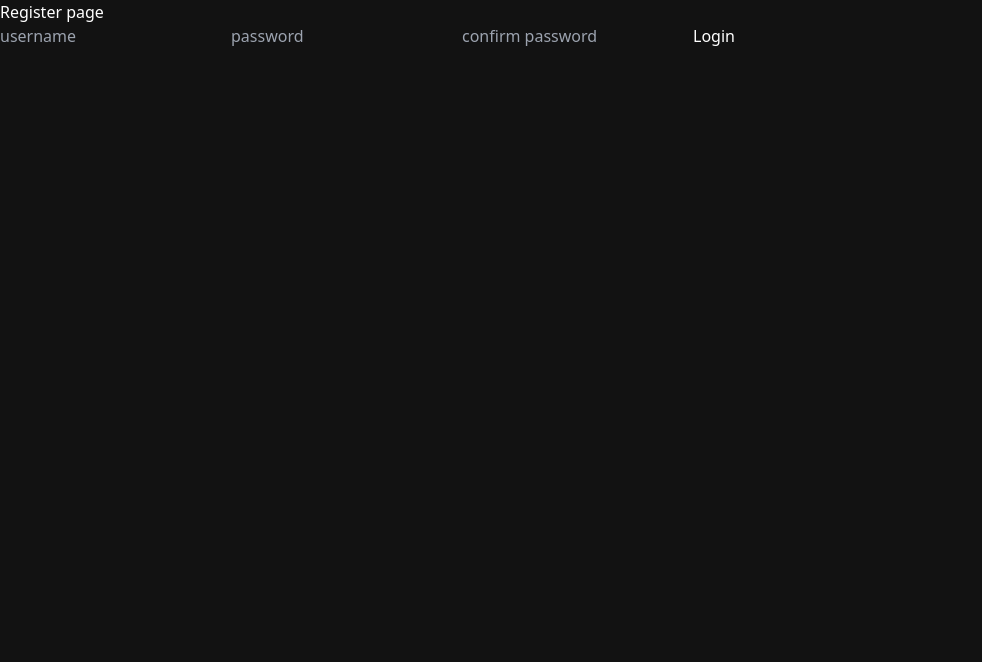
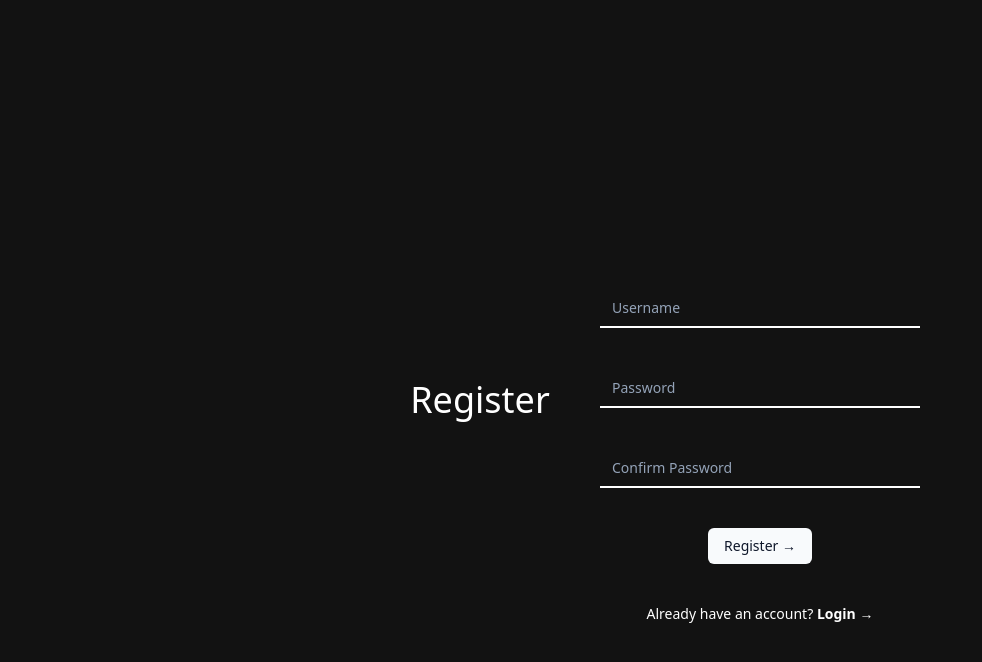
Before and after one commit to mark-p7/Unseen, a Next.js app in the folder Client/unseen/: page /register in a window 1280 px wide. Shown: the top 662 px of the page, without its empty margins (0-982 px from the left). Built offline with nearby package versions, Linux system fonts and the light colour scheme; no server answers.

Commit message:
- Styled login and register pages

```diff
--- a/Client/unseen/src/app/login/page.tsx
+++ b/Client/unseen/src/app/login/page.tsx
@@ -1,19 +1,46 @@
 "use client";
-import { socket } from "@/socket";
 import { useContext, useEffect, useState } from "react";
 import axios from 'axios';
-import { redirect, useRouter } from "next/navigation";
+import { useRouter } from "next/navigation";
 import { Context } from "@/context/userContext";
+import { Button } from "@/app/components/ui/button";
+import {
+    Form,
+    FormControl,
+    FormField,
+    FormItem,
+    FormMessage,
+} from "@/app/components/ui/form"
+import { AlertCircle } from "lucide-react"
+import {
+    Alert,
+    AlertDescription,
+    AlertTitle,
+} from "@/app/components/ui/alert"
+import { Input } from "@/app/components/ui/input"
+import { useForm } from "react-hook-form";
+import * as z from "zod"
+import { zodResolver } from "@hookform/resolvers/zod";
+
+const formSchema = z.object({
+    username: z.string().min(2).max(50),
+    password: z.string().min(2).max(50),
+})
 
 export default function Home() {
     const { userStatus, setUserStatus } = useContext(Context);
     const router = useRouter()
+    const [isWrongPassword, setIsWrongPassword] = useState<boolean>(false);
+
+    const form = useForm<z.infer<typeof formSchema>>({
+        resolver: zodResolver(formSchema),
+        defaultValues: {
+            username: "",
+            password: "",
+        },
+    })
 
     axios.defaults.baseURL = 'https://localhost:8080/api';
-
-    const [username, setUsername] = useState('');
-    const [password, setPassword] = useState('');
-    const [isLoading, setIsLoading] = useState(false);
 
     useEffect(() => {
         // Authentication
@@ -22,7 +49,8 @@ export default function Home() {
         }
     }, [userStatus]);
 
-    const login = async () => {
+    const login = async (username: string, password: string) => {
+        console.log("Logging in...")
         await axios.post('/login', {
             username: username,
             password: password
@@ -41,23 +69,75 @@ export default function Home() {
                 router.push('/');
             })
             .catch(function (error) {
+                if (error.response.status == 403 && error.response?.data?.errMsg == "Incorrect Username or Password") {
+                    setIsWrongPassword(true);
+                }
                 console.log(error);
             });
-
-        setIsLoading(false);
     }
 
-    const handleLogin = () => {
-        console.log("logging in");
-        login();
+    function onSubmit(values: z.infer<typeof formSchema>) {
+        login(values.username, values.password);
     }
 
     return (
         <>
-            <h1>Login page</h1>
-            <input type="text" placeholder="username" onChange={(e) => setUsername(e.target.value)} />
-            <input type="password" placeholder="password" onChange={(e) => setPassword(e.target.value)} />
-            <button onClick={handleLogin}>Login</button>
+            <div className="h-screen w-screen flex justify-center items-center">
+                <div className="flex">
+                    <div className="flex justify-center items-center bg-transparent w-60">
+                        <p className="text-white text-4xl">
+                            Login
+                        </p>
+                    </div>
+                    <div>
+                        <Form {...form}>
+                            <form onSubmit={form.handleSubmit(onSubmit)} className="space-y-10 mt-28">
+                                <FormField
+                                    control={form.control}
+                                    name="username"
+                                    render={({ field }) => (
+                                        <FormItem>
+                                            <FormControl>
+                                                <Input className="w-80" placeholder="Username" {...field} />
+                                            </FormControl>
+                                            <FormMessage />
+                                        </FormItem>
+                                    )}
+                                />
+                                <FormField
+                                    control={form.control}
+                                    name="password"
+                                    render={({ field }) => (
+                                        <FormItem>
+                                            <FormControl>
+                                                <Input className="w-80" type="password" placeholder="Password" {...field} />
+                                            </FormControl>
+                                            <FormMessage />
+                                        </FormItem>
+                                    )}
+                                />
+                                <div className="flex justify-center">
+                                    <Button type="submit" className="h-9">Login &rarr;</Button>
+                                </div>
+                                <div className="flex justify-center">
+                                    <p className="text-sm">
+                                        No Account? <span className="font-bold cursor-pointer" onClick={() => router.push("/register")}>Register &rarr;</span>
+                                    </p>
+                                </div>
+                                {isWrongPassword &&
+                                    <Alert variant="destructive">
+                                        <AlertCircle className="h-4 w-4" />
+                                        <AlertTitle>Error</AlertTitle>
+                                        <AlertDescription>
+                                            Wrong Username or Password
+                                        </AlertDescription>
+                                    </Alert>
+                                }
+                            </form>
+                        </Form>
+                    </div>
+                </div>
+            </div>
         </>
     )
 }
--- a/Client/unseen/src/app/register/page.tsx
+++ b/Client/unseen/src/app/register/page.tsx
@@ -1,20 +1,41 @@
 "use client";
-import { socket } from "@/socket";
-import { useContext, useEffect, useState } from "react";
+import { useContext, useEffect } from "react";
 import axios from 'axios';
 import { Context } from "@/context/userContext";
 import { useRouter } from "next/navigation";
+import { Button } from "@/app/components/ui/button";
+import {
+  Form,
+  FormControl,
+  FormField,
+  FormItem,
+  FormMessage,
+} from "@/app/components/ui/form"
+import { Input } from "@/app/components/ui/input"
+import { useForm } from "react-hook-form";
+import * as z from "zod"
+import { zodResolver } from "@hookform/resolvers/zod";
+
+const formSchema = z.object({
+  username: z.string().min(2).max(50),
+  password: z.string().min(2).max(50),
+  passwordConfirm: z.string().min(2).max(50),
+}).refine(({ password, passwordConfirm }) => password === passwordConfirm, { message: "Passwords do not match", path: ["passwordConfirm"] });
 
 export default function Home() {
   const { userStatus, setUserStatus } = useContext(Context);
   const router = useRouter()
 
+  const form = useForm<z.infer<typeof formSchema>>({
+    resolver: zodResolver(formSchema),
+    defaultValues: {
+      username: "",
+      password: "",
+      passwordConfirm: ""
+    },
+  })
+
   axios.defaults.baseURL = 'https://localhost:8080/api';
-
-  const [username, setUsername] = useState('');
-  const [password, setPassword] = useState('');
-  const [confirmPassword, setConfirmPassword] = useState('');
-  const [isLoading, setIsLoading] = useState(false);
 
   useEffect(() => {
     // Authentication
@@ -23,17 +44,12 @@ export default function Home() {
     }
   }, [userStatus]);
 
-  const register = async () => {
-    if (password !== confirmPassword) {
-      console.log("passwords do not match");
-      return undefined;
-    }
-
+  const register = async (username: string, password: string) => {
+    console.log("Registering...");
     await axios.post('/register', {
       username: username,
       password: password
-    })
-      .then(function (response) {
+    }).then(function (response) {
       const authToken = response.data.token[response.data.token.length - 1];
       localStorage.setItem('auth-token', authToken);
       localStorage.setItem('username', username);
@@ -44,26 +60,76 @@ export default function Home() {
         publicKey: localStorage.getItem('publicKey') || null,
         authToken: authToken
       })
-      })
-      .catch(function (error) {
+    }).catch(function (error) {
       console.log(error);
     });
-
-    setIsLoading(false);
   }
 
-  const handleRegister = () => {
-    console.log("Registering");
-    register();
+  function onSubmit(values: z.infer<typeof formSchema>) {
+    register(values.username, values.password);
   }
 
   return (
     <>
-      <h1>Register page</h1>
-      <input type="text" placeholder="username" onChange={(e) => setUsername(e.target.value)} />
-      <input type="password" placeholder="password" onChange={(e) => setPassword(e.target.value)} />
-      <input type="password" placeholder="confirm password" onChange={(e) => setConfirmPassword(e.target.value)} />
-      <button onClick={handleRegister}>Login</button>
+      <div className="h-screen w-screen flex justify-center items-center">
+        <div className="flex">
+          <div className="flex justify-center items-center bg-transparent w-60">
+            <p className="text-white text-4xl">
+              Register
+            </p>
+          </div>
+          <div>
+            <Form {...form}>
+              <form onSubmit={form.handleSubmit(onSubmit)} className="space-y-10 mt-28">
+                <FormField
+                  control={form.control}
+                  name="username"
+                  render={({ field }) => (
+                    <FormItem>
+                      <FormControl>
+                        <Input className="w-80" placeholder="Username" {...field} />
+                      </FormControl>
+                      <FormMessage />
+                    </FormItem>
+                  )}
+                />
+                <FormField
+                  control={form.control}
+                  name="password"
+                  render={({ field }) => (
+                    <FormItem>
+                      <FormControl>
+                        <Input className="w-80" type="password" placeholder="Password" {...field} />
+                      </FormControl>
+                      <FormMessage />
+                    </FormItem>
+                  )}
+                />
+                <FormField
+                  control={form.control}
+                  name="passwordConfirm"
+                  render={({ field }) => (
+                    <FormItem>
+                      <FormControl>
+                        <Input className="w-80" type="password" placeholder="Confirm Password" {...field} />
+                      </FormControl>
+                      <FormMessage />
+                    </FormItem>
+                  )}
+                />
+                <div className="flex justify-center">
+                  <Button type="submit" className="h-9">Register &rarr;</Button>
+                </div>
+                <div className="flex justify-center">
+                  <p className="text-sm">
+                    Already have an account? <span className="font-bold cursor-pointer" onClick={() => router.push("/login")}>Login &rarr;</span>
+                  </p>
+                </div>
+              </form>
+            </Form>
+          </div>
+        </div>
+      </div>
     </>
   )
 }
```
Lines whose indentation alone changed are shown as unchanged.
